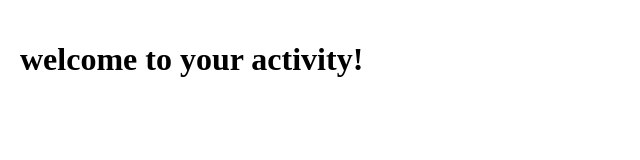
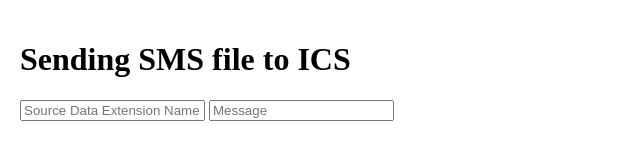
Before and after one commit to sunilnagargojecc/nodejsappcustomapp, a plain HTML site: page public/index.html in a window 1280 px wide. Shown: the whole page, without its empty margins (0-640 px from the left). Drawn offline with Linux system fonts and the light colour scheme.

Commit message:
Add files via upload

```diff
--- a/public/index.html
+++ b/public/index.html
@@ -29,7 +29,11 @@
 
             <main class="slds-col">
 
-                <h1>welcome to your activity!</h1>
+                <h1>Sending SMS file to ICS</h1>
+				<input type="text" placeholder="Source Data Extension Name" name="dename" required>
+				<input type="text" placeholder="Message" name="smstext" required>
+
+
             </main>
 
 
```
